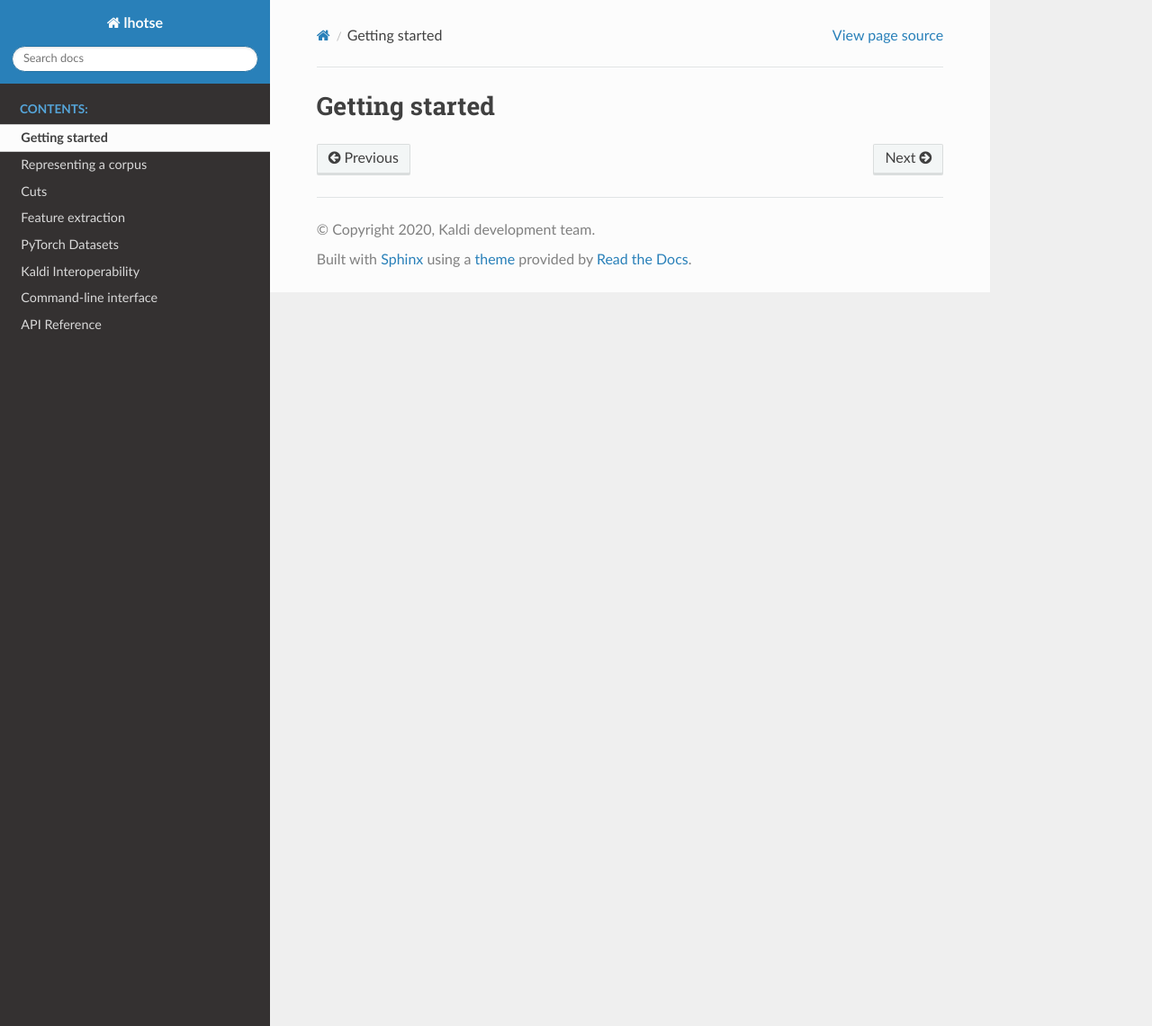
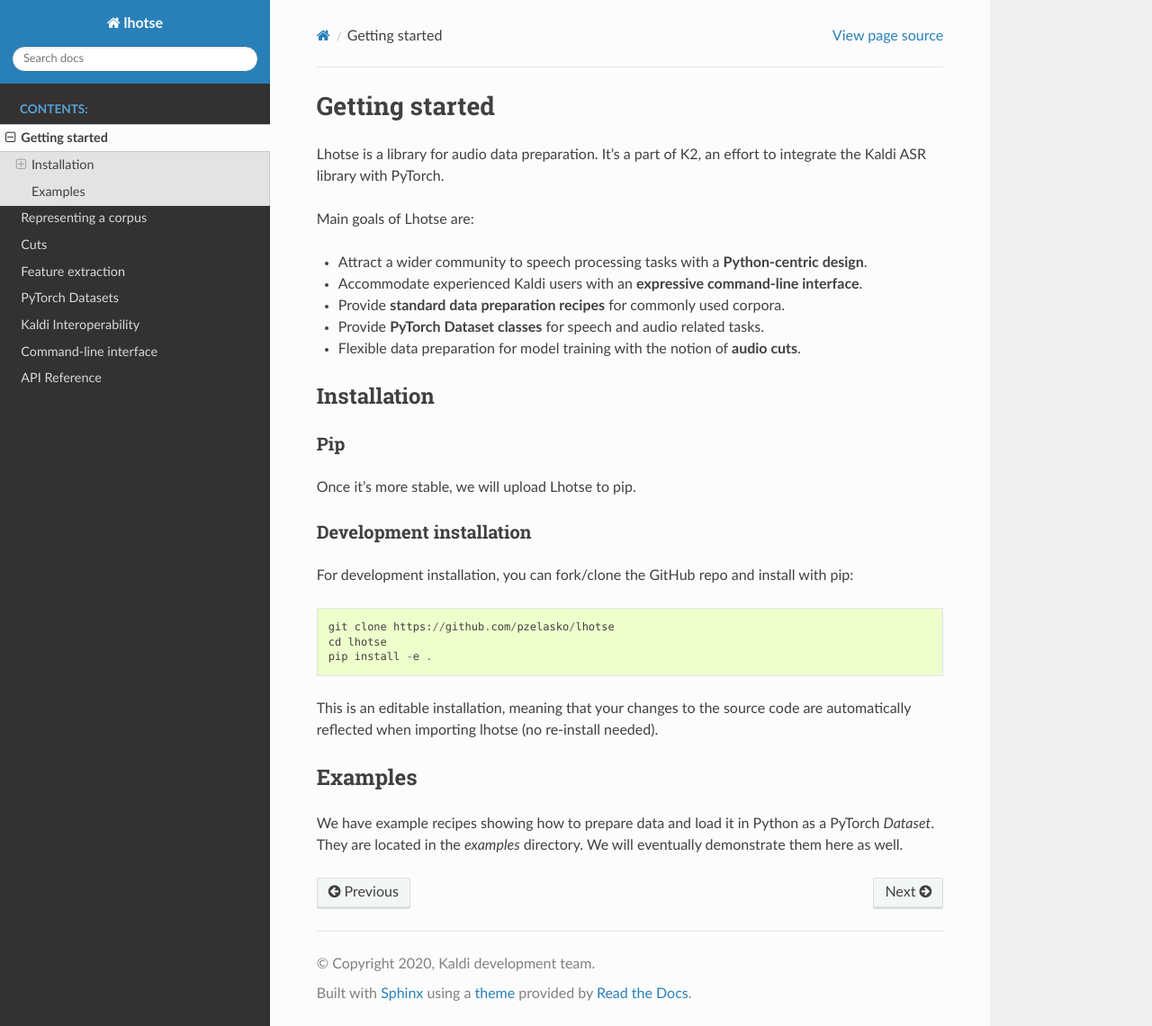
Before and after one commit to lhotse-speech/lhotse, a Sphinx documentation site: the page built from docs/getting-started.rst, in a window 1280 px wide and 1141 px high. Shown: the whole window at 90% size. Built offline with Sphinx 7.4.7 and the Read the Docs theme 2.0.0, drawn with Linux system fonts in a browser that asks for light colours.

Commit message:
Initial getting started page

```diff
--- a/docs/getting-started.rst
+++ b/docs/getting-started.rst
@@ -1,2 +1,39 @@
 Getting started
 ===============
+
+Lhotse is a library for audio data preparation. It's a part of K2, an effort to integrate the Kaldi ASR library
+with PyTorch.
+
+Main goals of Lhotse are:
+
+- Attract a wider community to speech processing tasks with a **Python-centric design**.
+- Accommodate experienced Kaldi users with an **expressive command-line interface**.
+- Provide **standard data preparation recipes** for commonly used corpora.
+- Provide **PyTorch Dataset classes** for speech and audio related tasks.
+- Flexible data preparation for model training with the notion of **audio cuts**.
+
+Installation
+------------
+
+Pip
+***
+
+Once it's more stable, we will upload Lhotse to pip.
+
+Development installation
+************************
+
+For development installation, you can fork/clone the GitHub repo and install with pip::
+
+    git clone https://github.com/pzelasko/lhotse
+    cd lhotse
+    pip install -e .
+
+This is an editable installation, meaning that your changes to the source code are automatically
+reflected when importing lhotse (no re-install needed).
+
+Examples
+--------
+
+We have example recipes showing how to prepare data and load it in Python as a PyTorch `Dataset`.
+They are located in the `examples` directory. We will eventually demonstrate them here as well.
```
